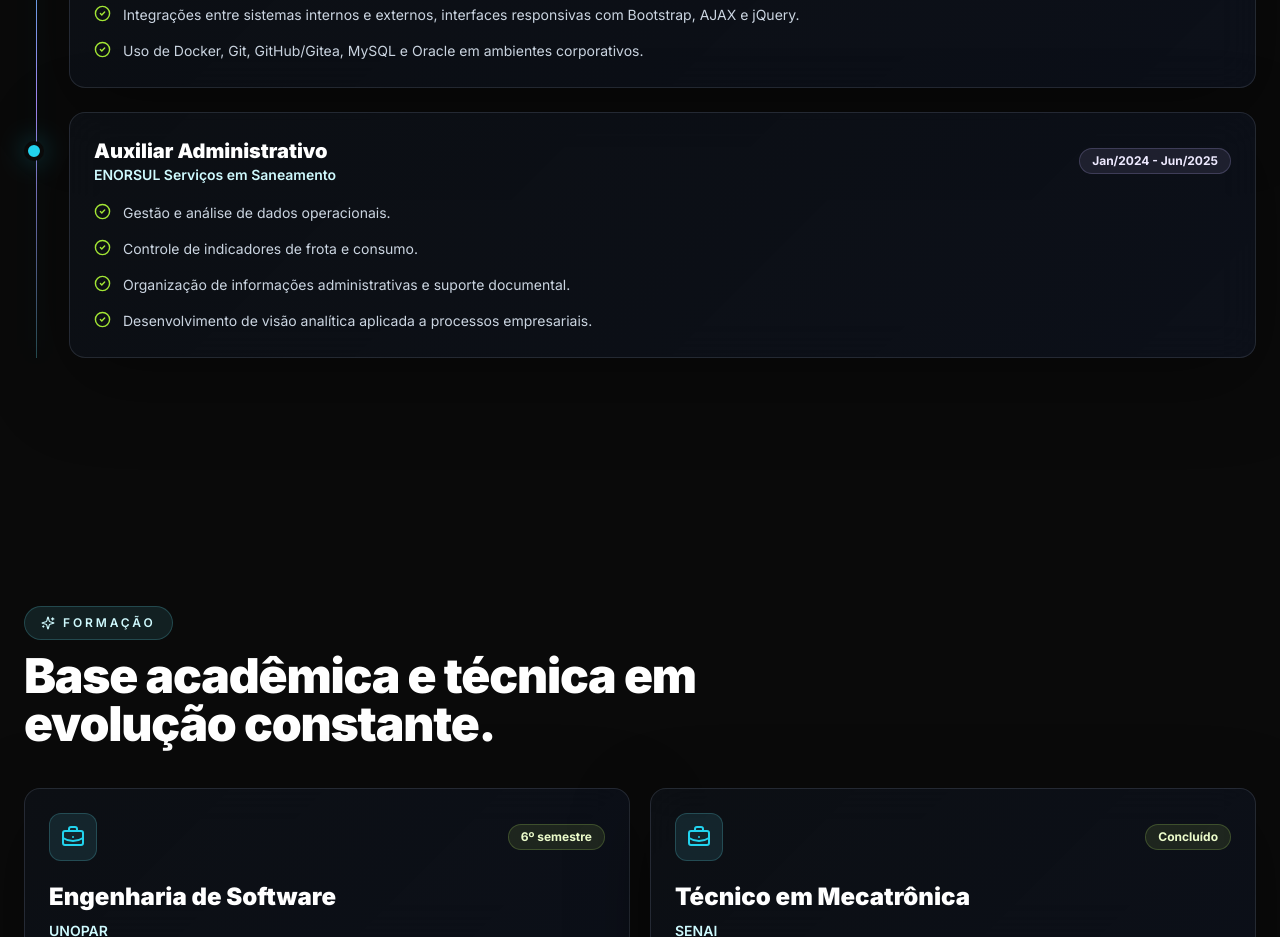
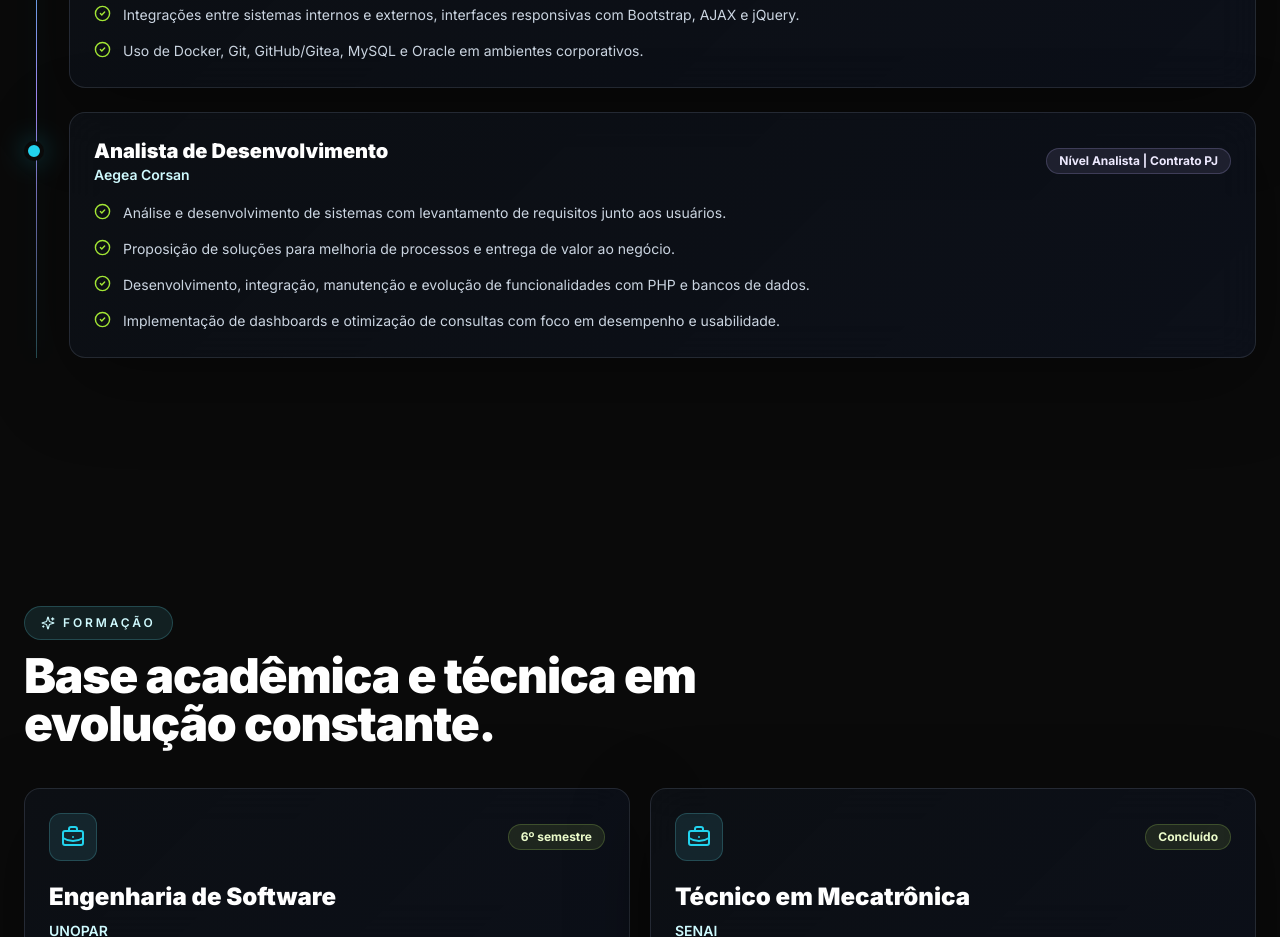
Before and after one commit to BruttiZ/Meu-Portifolio, a Next.js app: page / in a window 1280 px wide. Shown: the part 3000-3937 px from the top of the page. Built offline with nearby package versions, Linux system fonts and the light colour scheme.

Commit message:
feat: update aegea experience

```diff
--- a/app/page.tsx
+++ b/app/page.tsx
@@ -111,14 +111,14 @@ const timeline = [
     ]
   },
   {
-    title: "Auxiliar Administrativo",
-    company: "ENORSUL Serviços em Saneamento",
-    period: "Jan/2024 - Jun/2025",
+    title: "Analista de Desenvolvimento",
+    company: "Aegea Corsan",
+    period: "Nível Analista | Contrato PJ",
     items: [
-      "Gestão e análise de dados operacionais.",
-      "Controle de indicadores de frota e consumo.",
-      "Organização de informações administrativas e suporte documental.",
-      "Desenvolvimento de visão analítica aplicada a processos empresariais."
+      "Análise e desenvolvimento de sistemas com levantamento de requisitos junto aos usuários.",
+      "Proposição de soluções para melhoria de processos e entrega de valor ao negócio.",
+      "Desenvolvimento, integração, manutenção e evolução de funcionalidades com PHP e bancos de dados.",
+      "Implementação de dashboards e otimização de consultas com foco em desempenho e usabilidade."
     ]
   }
 ];
```
